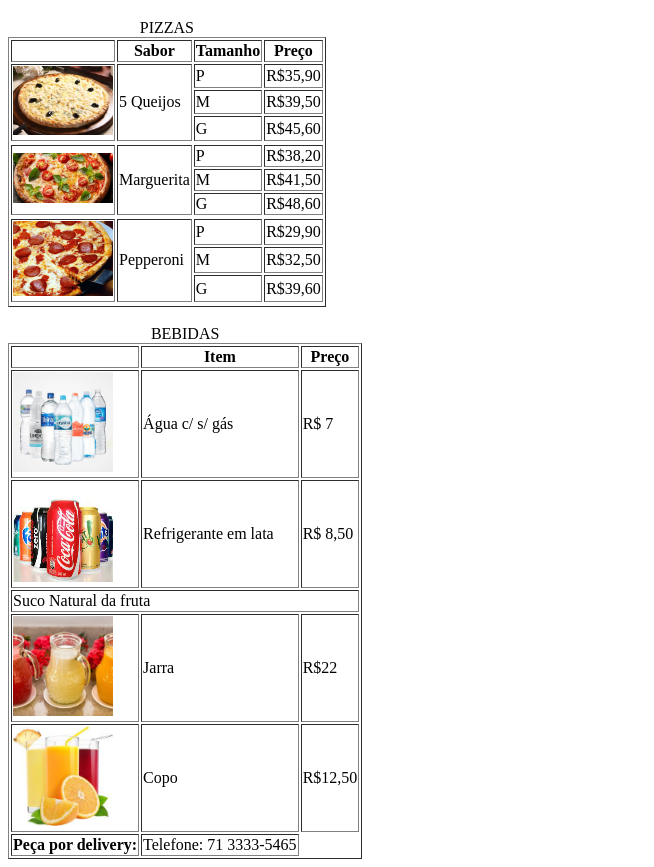
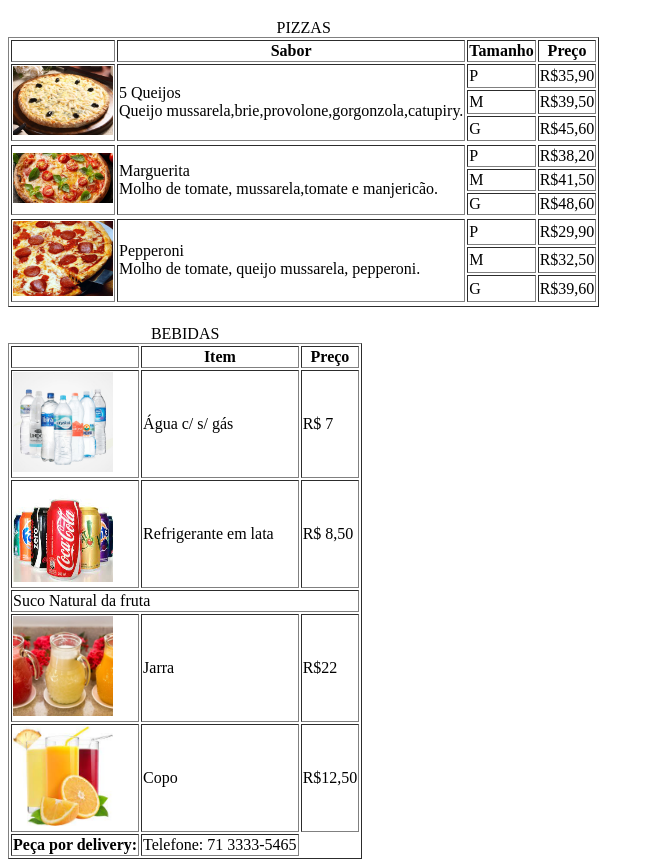
Before and after one commit to ibmignatyeva/aula-03, a plain HTML site: page index2.html in a window 1280 px wide. Shown: the part 61-928 px from the top of the page, without its empty margins (0-654 px from the left). Drawn offline with Linux system fonts and the light colour scheme.

Commit message:
Update index2.html

```diff
--- a/index2.html
+++ b/index2.html
@@ -32,7 +32,9 @@
             hieght="100"
           />
         </td>
-        <td rowspan="3">5 Queijos</td>
+        <td rowspan="3">5 Queijos <div>Queijo mussarela,brie,provolone,gorgonzola,catupiry. </div>
+        </td>
+
         <td>P</td>
         <td>R$35,90</td>
       </tr>
@@ -55,7 +57,11 @@
             hieght="100"
           />
         </td>
-        <td rowspan="3">Marguerita</td>
+        <td rowspan="3">Marguerita
+             <div>
+            Molho de tomate, mussarela,tomate e manjericão.
+             </div>
+            </td>
         <td>P</td>
         <td>R$38,20</td>
       </tr>
@@ -79,7 +85,11 @@
             hieght="100"
           />
         </td>
-        <td rowspan="3">Pepperoni</td>
+        <td rowspan="3">Pepperoni
+            <div>
+                Molho de tomate, queijo mussarela, pepperoni.
+            </div>
+        </td>
         <td>P</td>
         <td>R$29,90</td>
       </tr>
```
